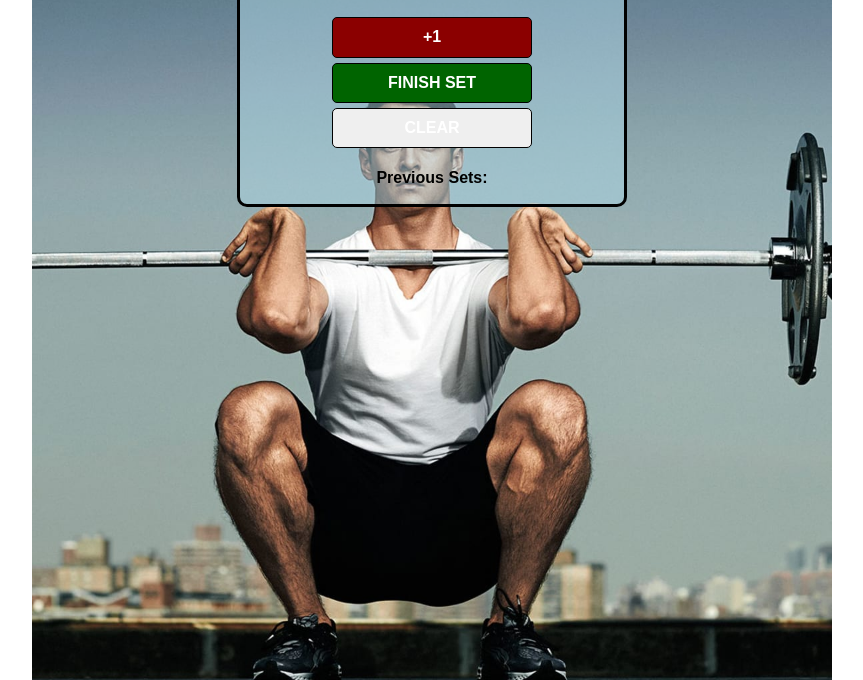
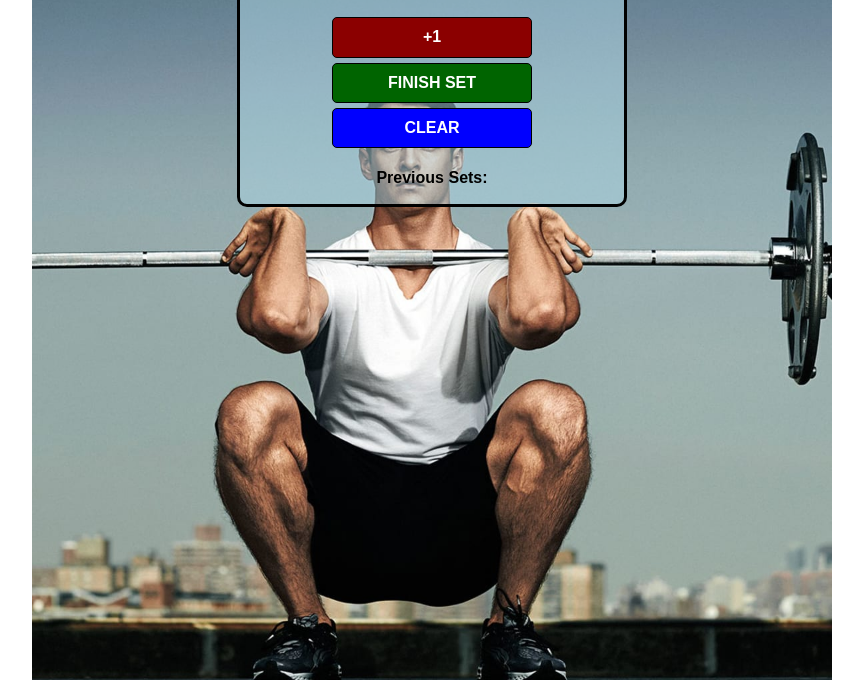
Before and after one commit to joonpark98/workout-counter, a plain HTML site: page index.html in a window 1280 px wide. Shown: the part 120-800 px from the top of the page, without its empty margins (208-1071 px from the left). Drawn offline with nearby package versions, Linux system fonts and the light colour scheme.

Commit message:
Update index.css

```diff
--- a/index.css
+++ b/index.css
@@ -46,3 +46,7 @@ button {
 #save-btn {
     background: darkgreen;
 }
+
+#clear-btn {
+    background: blue;
+}
```
